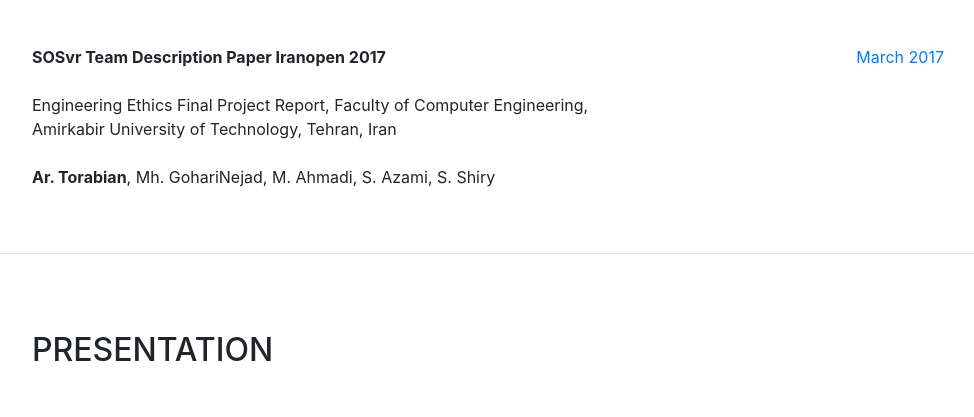
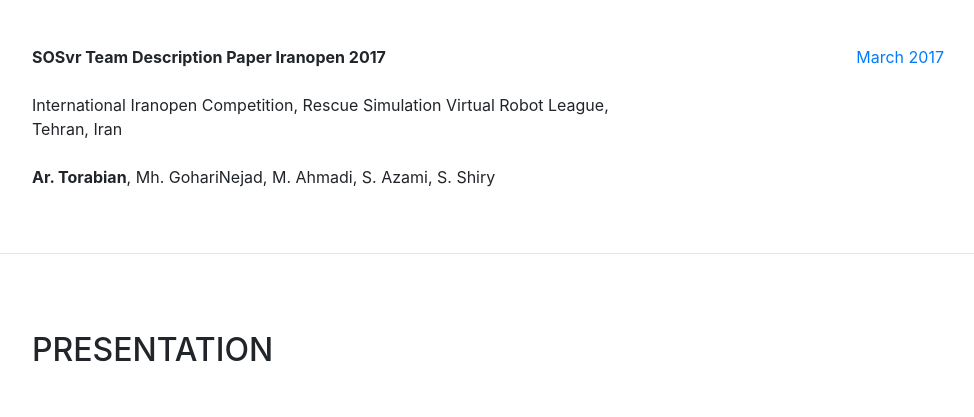
Before and after one commit to 1997alireza/1997alireza.github.io, a website with bundled scripts: page index.html in a window 1280 px wide. Shown: the part 3124-3541 px from the top of the page, without its empty margins (288-1262 px from the left). Built offline with nearby package versions, Linux system fonts and the light colour scheme; a web font is replaced by a local one.

Commit message:
fix mistake!

```diff
--- a/index.html
+++ b/index.html
@@ -226,7 +226,7 @@
               <b class="mb-0">SOSvr Team Description Paper Iranopen 2017</b>
               <div class="mb-3">
                 <br/>
-                Engineering Ethics Final Project Report, Faculty of Computer Engineering, Amirkabir University of Technology, Tehran, Iran
+                International Iranopen Competition, Rescue Simulation Virtual Robot League, Tehran, Iran
                 <br/><br/>
                 <b>Ar. Torabian</b>, Mh. GohariNejad, M. Ahmadi, S. Azami, S. Shiry
               </div>
```
